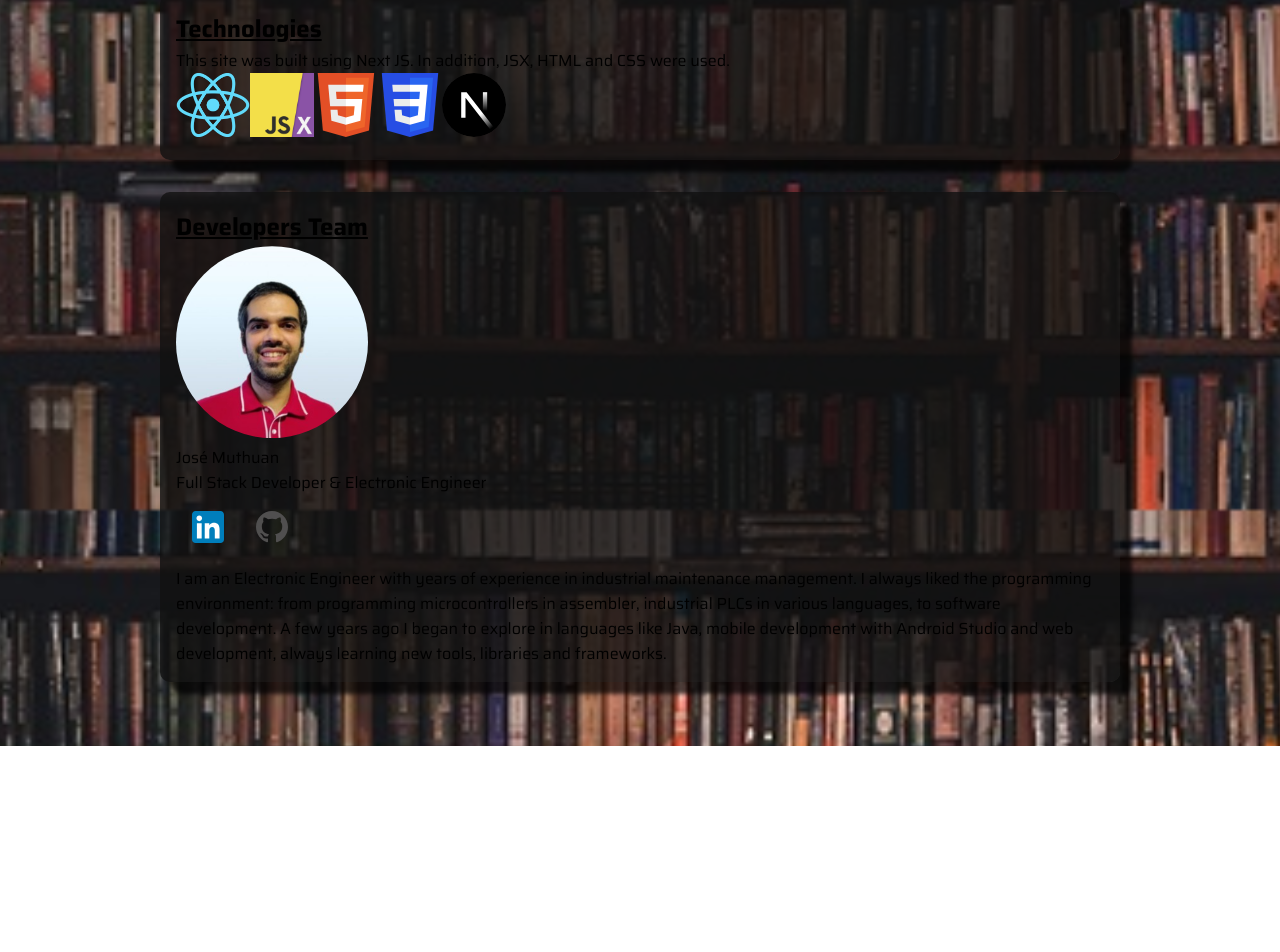
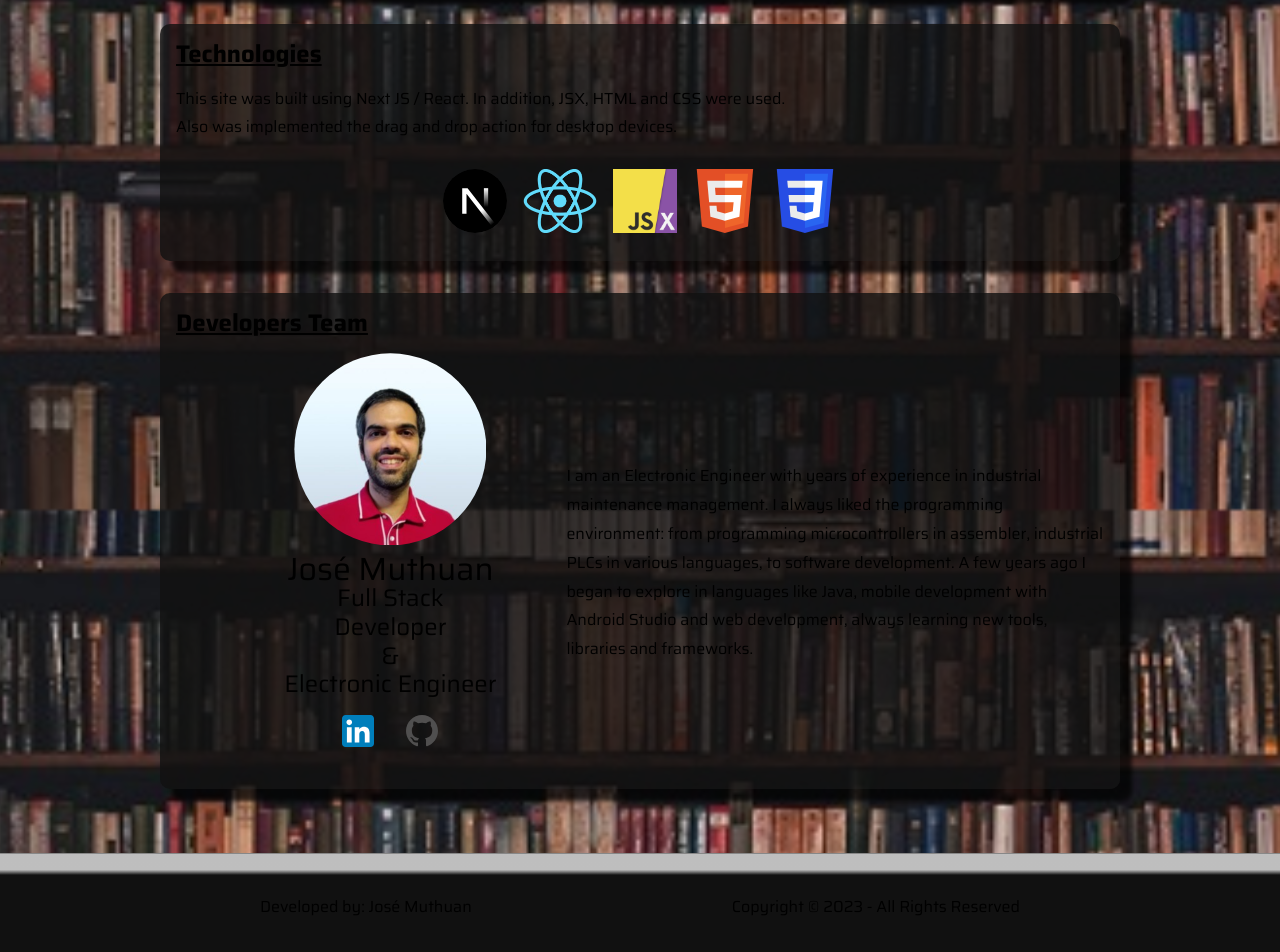
Before and after one commit to jmuthuan/library-app, a Next.js app: page /about in a window 1280 px wide. Shown: the part 420-1372 px from the top of the page. Before the commit the page ends 1166 px from the top, so only its background shows below. Built offline with nearby package versions, Linux system fonts and the light colour scheme.

Commit message:
styles for about page, add Footer to the site

```diff
--- /dev/null
+++ b/app/Components/Footer.jsx
@@ -0,0 +1,16 @@
+import styles from '../../styles/page.module.css';
+
+const Footer = () => {
+    return (
+        <footer className={styles.footer}>
+            <div>
+                Developed by: José Muthuan
+            </div>
+            <div>
+                Copyright © {new Date().getFullYear()} - All Rights Reserved
+            </div>
+        </footer>
+    )
+}
+
+export default Footer;
--- a/app/Components/Header.jsx
+++ b/app/Components/Header.jsx
@@ -1,7 +1,6 @@
 import logo from '../../src/logo1.png';
 import styles from '../../styles/page.module.css';
 import Link from 'next/link';
-
 
 
 const Header = () =>{
--- a/app/Components/Library.jsx
+++ b/app/Components/Library.jsx
@@ -9,9 +9,6 @@ import { DragDropContext, Droppable } from 'react-beautiful-dnd';
 import setNewMapBook from "@/utils/setNewMapBook";
 import sortBookMap from "@/utils/sortBookMap";
 import styled from "styled-components";
-import arrowImg from '../../src/arrow.svg';
-import nextimage from '../../public/next.svg'
-import Image from "next/image";
 import ArrowHelp from "./ArrowHelp";
 
 const Library = () => {
--- a/app/about/page.jsx
+++ b/app/about/page.jsx
@@ -11,13 +11,13 @@ const About = () => {
 
     return (
         <main className={`${font.className} ${styles.main}`}>
-            <div className="about_page_wrapper">
+            <div className="about-page-wrapper">
                 <section className={styles['about-page']}><span className={styles.span}>About Page</span>
-                    <div className="about_page_info">
+                    <div className="about-page-info">
                         <p>
                             This site was created as a technical challenge
                             from <a href='https://github.com/midudev/pruebas-tecnicas/blob/main/pruebas/01-reading-list/README.md'>
-                                 @midudev</a>.
+                                @midudev</a>.
                         </p>
                         <p>
                             On the site you have two list of books. One of this list is 'Available Books', where you
@@ -35,33 +35,36 @@ const About = () => {
                 </section>
 
                 <section className={styles['about-technoligies']}><span className={styles.span}>Technologies</span>
-                    <div className="about_technologies_info">
+                    <div className={styles['about-technologies-info']}>
                         <p>
-                            This site was built using Next JS. In addition, JSX, HTML and CSS were used.
+                            This site was built using Next JS / React. In addition, JSX, HTML and CSS were used.
                         </p>
-                        <div className='about_technologies_logos'>
+                        <p>
+                            Also was implemented the drag and drop action for desktop devices.
+                        </p>
+                        <div className={styles['about-technologies-logos']}>
+                            <a href="https://nextjs.org/"><img className={styles['img-logo']} src="../logos/next.svg" alt='next logo' /></a>
                             <a href="https://react.dev/"><img className={styles['img-logo']} src="../logos/react.png" alt='react logo' /></a>
                             <a href="https://react.dev/learn/writing-markup-with-jsx"><img className={styles['img-logo']} src="../logos/jsx.png" alt='jsx logo' /></a>
                             <a href="https://developer.mozilla.org/en-US/docs/Web/HTML"><img className={styles['img-logo']} src="../logos/html.svg" alt='html logo' /></a>
                             <a href="https://developer.mozilla.org/en-US/docs/Web/CSS"><img className={styles['img-logo']} src="../logos/css.svg" alt='css logo' /></a>
-                            <a href=""><img className={styles['img-logo']} src="../logos/next.svg" alt='next logo' /></a>
                         </div>
                     </div>
                 </section>
 
                 <section className={styles['about-developers']}><span className={styles.span}>Developers Team</span>
 
-                    <div className='about_developers_info'>
-                        <div className='about_developer_avatar_name'>
+                    <div className={styles['about-developers-info']}>
+                        <div className={styles['about-developer-avatar-name']}>
                             <img className={styles['about-avatar']} src="../avatar.jpg" alt="developer" />
-                            <div className='developer_name'>José Muthuan</div>
-                            <div className='developer_titles'>Full Stack Developer & Electronic Engineer</div>
+                            <div className={styles['developer-name']}>José Muthuan</div>
+                            <div className={styles['developer-titles']}>Full Stack Developer <br/>& <br/> Electronic Engineer</div>
                             <div className={styles['developer-social-media']}>
                                 <a href='https://www.linkedin.com/in/jos%C3%A9-muthuan/'><img src="../logos/linkedin.svg" alt="link to linkedin" /></a>
                                 <a href='https://github.com/jmuthuan'><img src="../logos/github.svg" alt="link to github" /></a>
                             </div>
                         </div>
-                        <div className="about_developers_person">
+                        <div className={styles['about-developers-person']}>
                             <p>I am an Electronic Engineer with years of experience in industrial maintenance
                                 management. I always liked the programming environment: from programming microcontrollers in assembler,
                                 industrial PLCs in various languages, to software development. A few years ago I began to explore in
--- a/app/layout.js
+++ b/app/layout.js
@@ -1,3 +1,4 @@
+import Footer from './Components/Footer'
 import Header from './Components/Header'
 import './globals.css'
 import { Saira } from 'next/font/google'
@@ -31,10 +32,8 @@ export default function RootLayout({ children }) {
       <body className={font.className}>
         <Header />
         {children}
+        <Footer />
       </body>
-      {/* <footer>
-        TODO Footer
-      </footer> */}
     </html>
   )
 }
--- a/package.json
+++ b/package.json
@@ -15,6 +15,7 @@
     "react": "18.2.0",
     "react-beautiful-dnd": "^13.1.1",
     "react-dom": "18.2.0",
+    "reactjs-popup": "^2.0.6",
     "styled-components": "^6.0.7"
   }
 }
--- a/styles/About.module.css
+++ b/styles/About.module.css
@@ -17,6 +17,7 @@
     box-shadow: 12px 12px 4px rgba(0, 0, 0, 0.7);
     padding: 16px;
     margin-bottom: 2rem;
+    line-height: 1.8rem;
 }
 
 .span{
@@ -24,34 +25,89 @@
     font-size: 1.5rem;
     text-decoration: underline;
     margin-bottom: 1.5rem;
+    margin-bottom: 1rem;
+    display: block;
+}
+
+.about-technologies-info{
+  height: 10rem;
+}
+
+.about-technologies-logos{
+  display: flex;
+  flex-direction: row;
+  gap: 1rem;
+  justify-content: center;
+  margin-top: 1rem;
 }
 
 .img-logo{
     height: 64px;
     top: 15%;
     position: relative;
-    animation: logo_animation_reverse 0.2s ease-in-out 0s normal backwards;
+    animation: logo-animation-reverse 0.2s ease-in-out 0s normal backwards;
   }
 
   .img-logo:hover{
     height: 96px;
     top: 0%;
-    animation: logo_animation_640 0.4s ease-in-out 0s normal none;
+    animation: logo-animation-640 0.4s ease-in-out 0s normal none;
   }
+
 
   .developer-social-media>a>img{
     height: 32px;
     margin: 1rem 1rem;
   }
 
+  .about-developers-info{
+    display: flex;
+    flex-direction: row;
+    align-items: center;
+    gap: 4rem;
+  }
 
+  .about-developer-avatar-name {
+    width: 25%;
+    display: inline-block;
+    margin-left: 8vw;
+    text-align: center;
+  }
+
+  .developer-name{
+    font-size: 2rem;
+  }
+  .developer-titles{
+    font-size: 1.5rem;
+  }
+
+  .about-developers-person {
+    width: 60%;
+    position: relative;
+    text-align: start;
+  }
+/*
+  .about-developers {
+    display: inline-block;
+  }
+
+  .about-developers-info>div{
+    text-align: center;
+  }
+
+
+
+
+   */
   .about-avatar {
     clip-path: circle(50% at 50% 50%);
     width: 15vw;
   }
 
 
-  @keyframes logo_animation_640 {
+
+
+  @keyframes logo-animation-640 {
     0%{
       height: 64px;
       top: 15%;
@@ -64,7 +120,7 @@
   }
 
 
-  @keyframes logo_animation_reverse {
+  @keyframes logo-animation-reverse {
     0%{
       height: 96px;
       top: 0%;
--- a/styles/page.module.css
+++ b/styles/page.module.css
@@ -40,7 +40,6 @@
   max-width: var(--max-width);
   width: 100%;
   z-index: 2;
-  /* font-family: var(--font-mono); */
 }
 
 .description a {
@@ -50,6 +49,17 @@
   gap: 0.5rem;
 }
 
+
+.footer{
+  display: flex;
+  flex-wrap: wrap;
+  justify-content: space-evenly;
+  align-items: center;
+  text-align: center;
+  padding: 2.5rem 0 2.5rem 0;
+  background-image:linear-gradient(rgba(40,40,40, 0.3) 15%, rgba(17,17,17,1) 20%) ;
+  border-top: 1px rgba(255,255,255, 0.5) solid;
+}
 /* .description p {
   position: relative;
   margin: 0;
```
Also changed, not shown: 1 other file (tests, documents, lock files or other folders).
